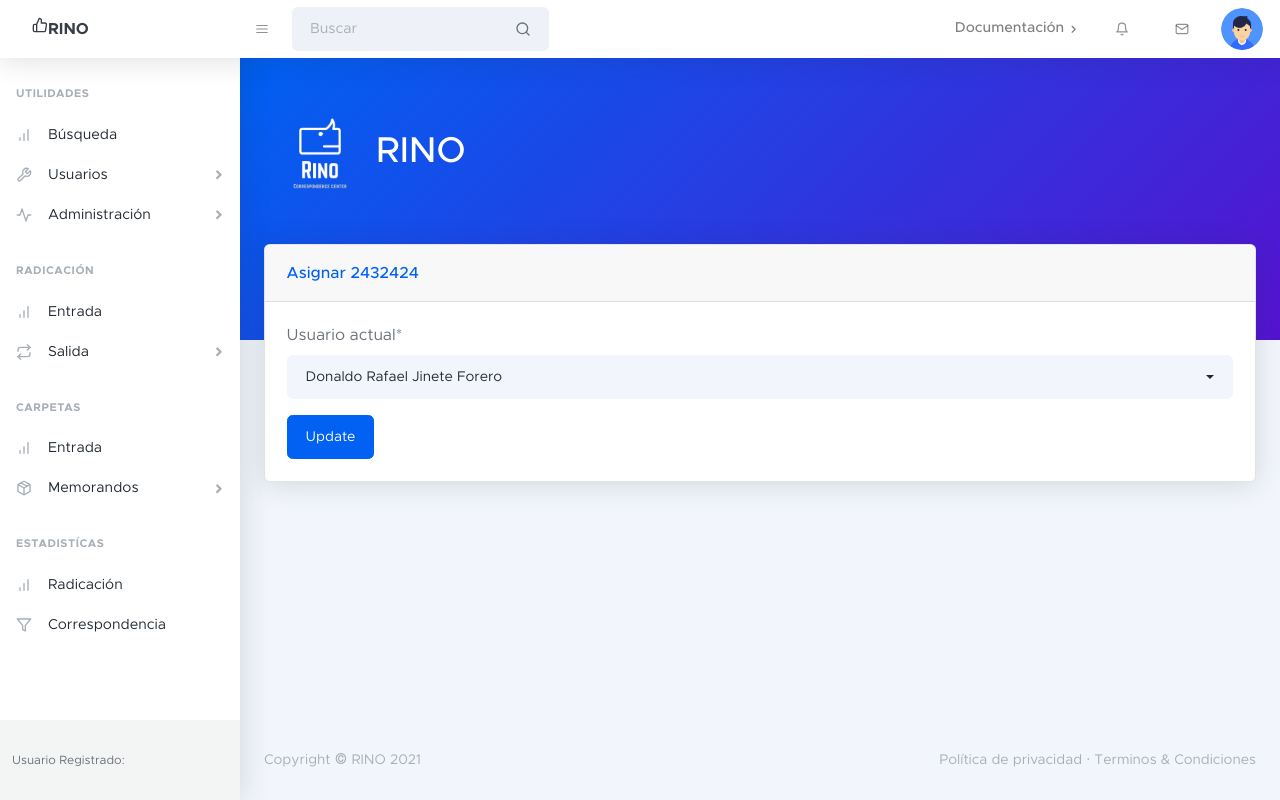
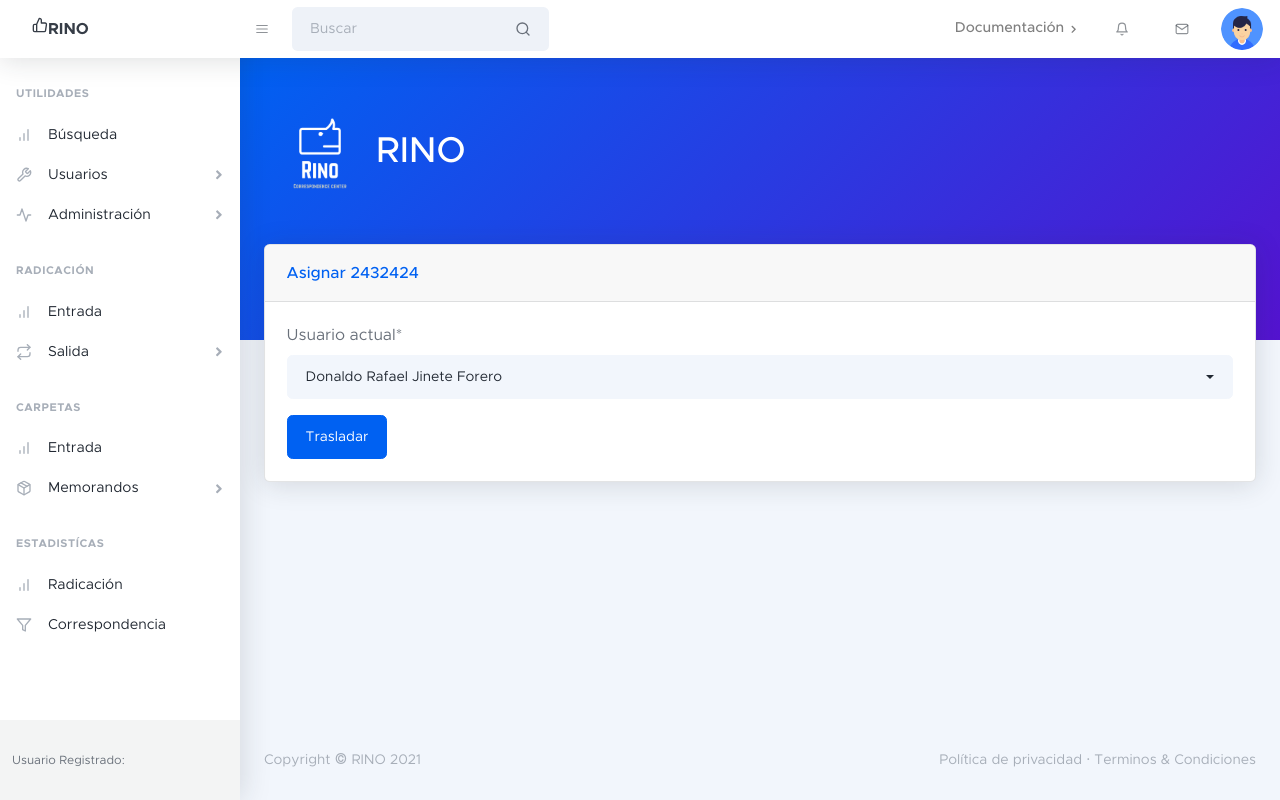
Before and after one commit to ingenieriask/rino, a Django app: page /correspondence/current_user/1/ in a window 1280 px wide. Run offline with Django 3.2, Linux system fonts and the light colour scheme; data comes from the database, SQL or seed files in the repository; some libraries are stand-ins or nearby versions.

Commit message:
Cambio de etiqueta

```diff
--- a/templates/correspondence/radicate_currentuser_update_form.html
+++ b/templates/correspondence/radicate_currentuser_update_form.html
@@ -7,7 +7,7 @@
         <form method="post">
         {% csrf_token %}
         {{ form | crispy }}
-        <input class="btn btn-primary" type="submit" value="Update">
+        <input class="btn btn-primary" type="submit" value="Trasladar">
         </form>
       </div>
     </div>
```
